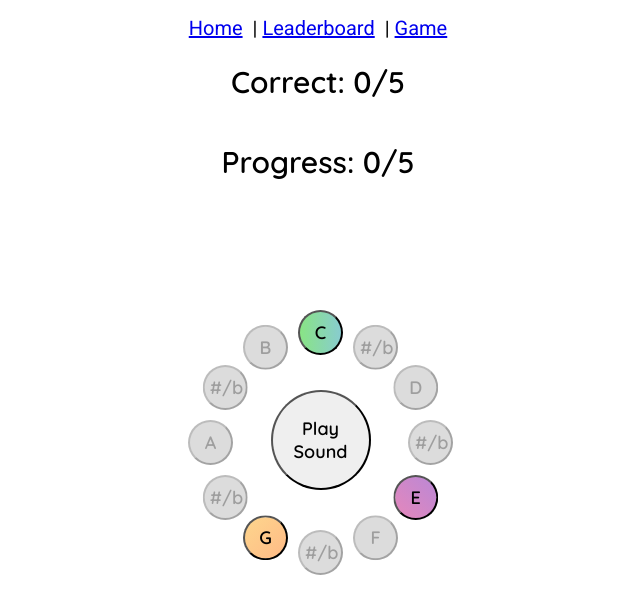
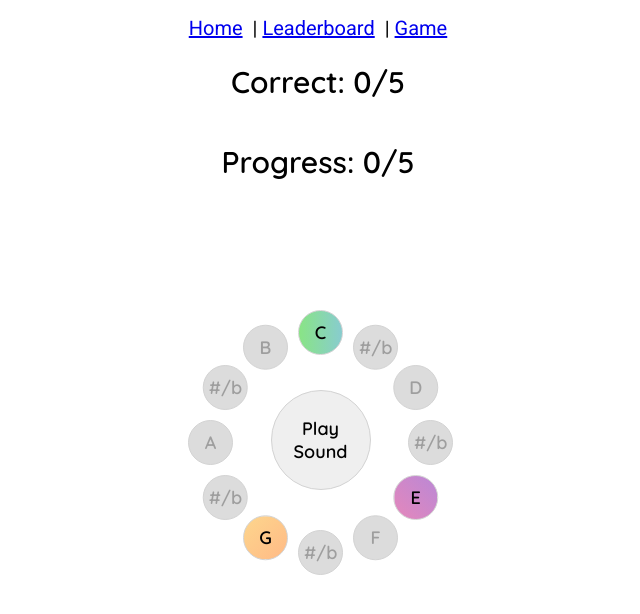
Before and after one commit to d-h-chan/perfect-pitch, a React (Create React App) app: page /game in a window 1280 px wide. Shown: the top 614 px of the page, without its empty margins (322-962 px from the left). Built offline with nearby package versions, Linux system fonts and the light colour scheme.

Commit message:
more css changes

```diff
--- a/src/App/App.css
+++ b/src/App/App.css
@@ -17,7 +17,7 @@ h1, h2 {
 }
 
 h2 {
-
+  /*bottom margin*/
 }
 
 nav {
--- a/src/GamePage/GamePage.css
+++ b/src/GamePage/GamePage.css
@@ -14,6 +14,8 @@
   height: 45px;
   font-size: 18px;
   font-family: "Quicksand";
+  border: 1px solid lightgray;
+
 }
 
 #playNoteButton {
@@ -27,6 +29,8 @@
   height: 100px;
   font-size: 18px;
   font-family: "Quicksand";
+  border: 1px solid lightgray;
+
 }
 
 .circle .note:nth-child(4) {
```
